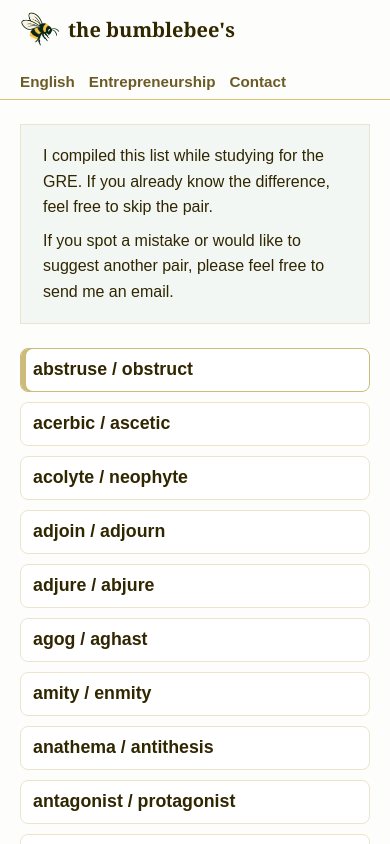
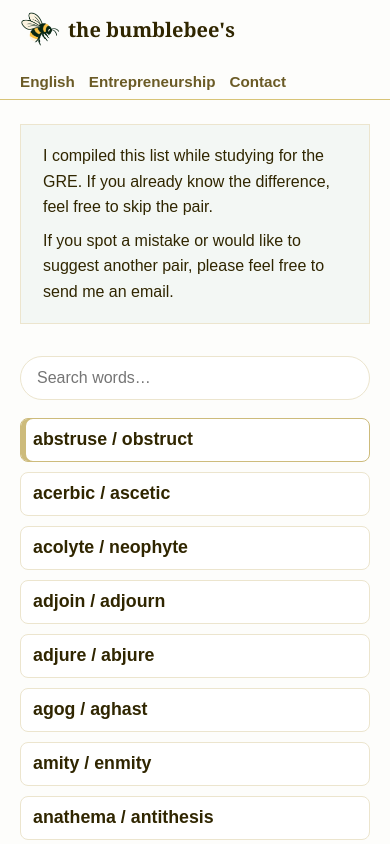
Before and after one commit to concamuflage/english, a Next.js app: page /english/gre/confusing-words in a window 390 px wide. Shown: the top 844 px of the page. Built offline with nearby package versions, Linux system fonts and the light colour scheme.

Commit message:
added search bar

```diff
--- a/app/globals.css
+++ b/app/globals.css
@@ -450,6 +450,11 @@ h3 {
 .pair-list {
   align-content: start;
   clip-path: inset(var(--pair-list-clip-top, 0px) 0 0);
+  display: grid;
+  gap: 10px;
+}
+
+.word-list-results {
   display: grid;
   gap: 10px;
 }
@@ -956,6 +961,27 @@ h3 {
     clip-path: none;
   }
 
+  .word-list-search {
+    background: var(--paper);
+    padding: 8px 0;
+    position: sticky;
+    /* Keep search reachable when resuming a word far down the list. */
+    top: var(--site-header-height);
+    z-index: 1;
+  }
+
+  .word-list-search input {
+    background: var(--panel);
+    border: 1px solid var(--line);
+    border-radius: 999px;
+    color: var(--ink);
+    font: inherit;
+    font-size: 1rem;
+    min-height: 44px;
+    padding: 10px 16px;
+    width: 100%;
+  }
+
   .pair-button {
     /* Increase the default 13.33px button text to about 17.78px on phones. */
     font-size: 1.111111rem;
--- a/components/ConfusingWordsPractice.tsx
+++ b/components/ConfusingWordsPractice.tsx
@@ -23,6 +23,11 @@ const MERGED_GROUP_SLUGS: Readonly<Record<string, string>> = {
   "rugged-ragged": "jagged-rugged-ragged",
   "ellipse-ellipsis": "ellipsis-ellipse-eclipse"
 };
+
+/** Normalizes word searches; e.g. ` MÉLANGE ` and `melange` both become `melange`. */
+function normalizeWordSearch(value: string) {
+  return value.trim().toLowerCase().normalize("NFD").replace(/[\u0300-\u036f]/g, "");
+}
 
 /**
  * Produces a stable numeric sort weight for a question on a selected card.
@@ -81,6 +86,7 @@ function PracticeNote({ note, noteImage }: Pick<ConfusingWordPair, "note" | "not
  * The mobile card's bottom Next button advances alphabetically with unanswered questions.
  * Its progress indicator shows list position, e.g. pair 1 of 245 with 244 pairs left, not completed practice.
  * Mobile actions place Next in the bottom center and the close icon at the lower right.
+ * Mobile search filters any word in a group; e.g. `ragged` finds jagged / rugged / ragged.
  */
 export function ConfusingWordsPractice({ pairs }: ConfusingWordsPracticeProps) {
   const [selectedSlug, setSelectedSlug] = useState(pairs[0]?.slug ?? "");
@@ -88,6 +94,7 @@ export function ConfusingWordsPractice({ pairs }: ConfusingWordsPracticeProps) {
   const [pairToResume, setPairToResume] = useState<string | null>(null);
   const [isMobile, setIsMobile] = useState(false);
   const [isCardOpen, setIsCardOpen] = useState(false);
+  const [searchQuery, setSearchQuery] = useState("");
   const dialogRef = useRef<HTMLDialogElement>(null);
   const activePairButtonRef = useRef<HTMLButtonElement>(null);
   const pairListRef = useRef<HTMLElement>(null);
@@ -102,6 +109,14 @@ export function ConfusingWordsPractice({ pairs }: ConfusingWordsPracticeProps) {
     () => (selectedPair ? shuffleQuestions(selectedPair.slug, selectedPair.questions) : []),
     [selectedPair]
   );
+
+  const visiblePairs = useMemo(() => {
+    const query = normalizeWordSearch(searchQuery);
+    // Filtering only changes the mobile list; the current card and saved selection stay intact.
+    return isMobile && query
+      ? pairs.filter((pair) => pair.words.some((word) => normalizeWordSearch(word).includes(query)))
+      : pairs;
+  }, [pairs, searchQuery, isMobile]);
 
   useEffect(() => {
     const media = window.matchMedia("(max-width: 860px)");
@@ -360,7 +375,21 @@ export function ConfusingWordsPractice({ pairs }: ConfusingWordsPracticeProps) {
   return (
     <div className="confusing-words-workspace">
       <aside ref={pairListRef} className="pair-list" aria-label="Confusing word pairs">
-        {pairs.map((pair) => (
+        {isMobile && (
+          <div className="word-list-search">
+            <input
+              aria-label="Search words"
+              aria-controls="word-list-results"
+              autoComplete="off"
+              placeholder="Search words…"
+              type="search"
+              value={searchQuery}
+              onChange={(event) => setSearchQuery(event.target.value)}
+            />
+          </div>
+        )}
+        <div id="word-list-results" className="word-list-results">
+          {visiblePairs.map((pair) => (
             <button
               className={pair.slug === selectedPair.slug ? "pair-button pair-button-active" : "pair-button"}
               key={pair.slug}
@@ -373,6 +402,8 @@ export function ConfusingWordsPractice({ pairs }: ConfusingWordsPracticeProps) {
               </span>
             </button>
           ))}
+          {isMobile && visiblePairs.length === 0 && <p role="status">No matching words.</p>}
+        </div>
       </aside>
 
       {!isMobile && (
```
Lines whose indentation alone changed are shown as unchanged.
